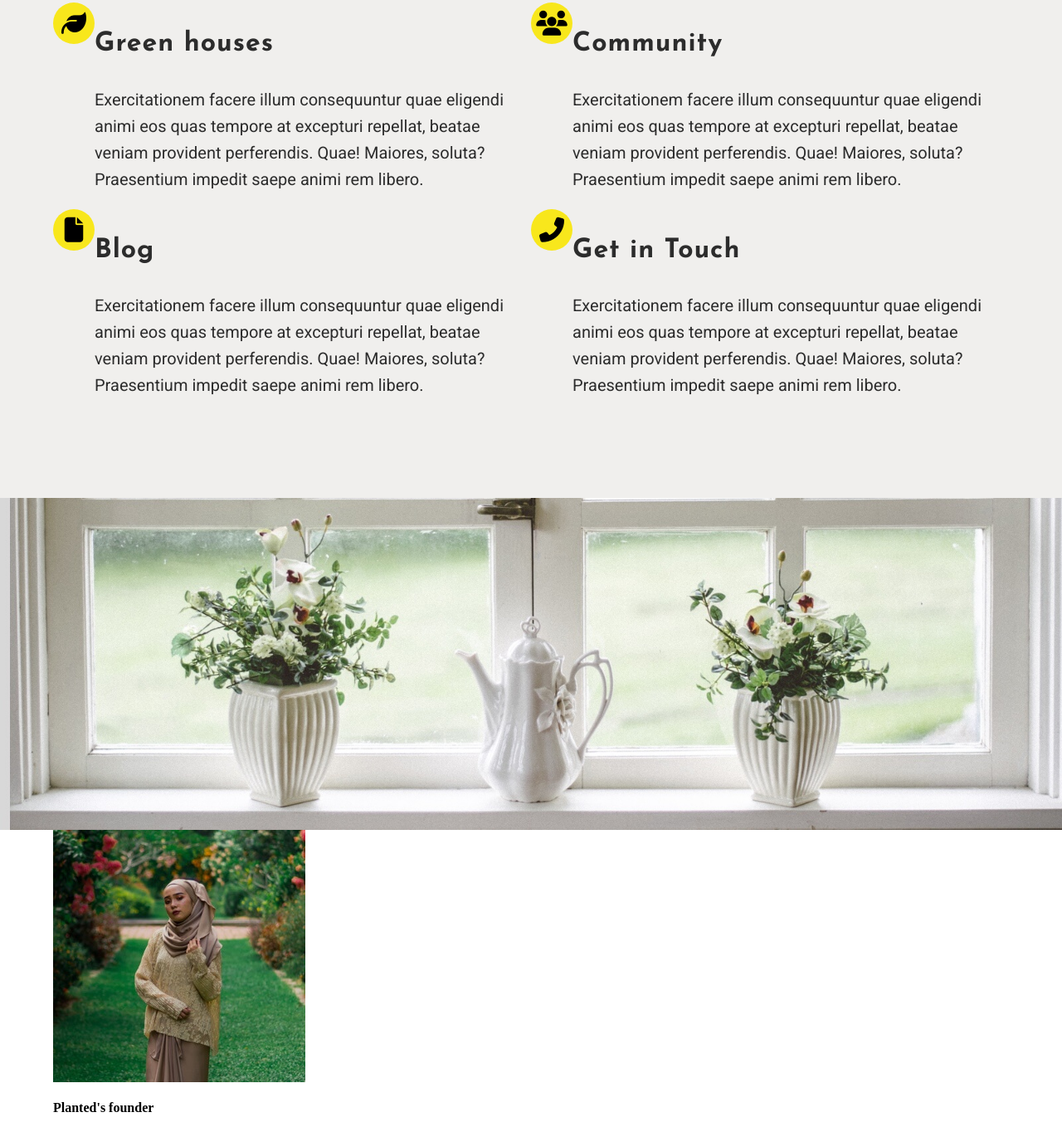
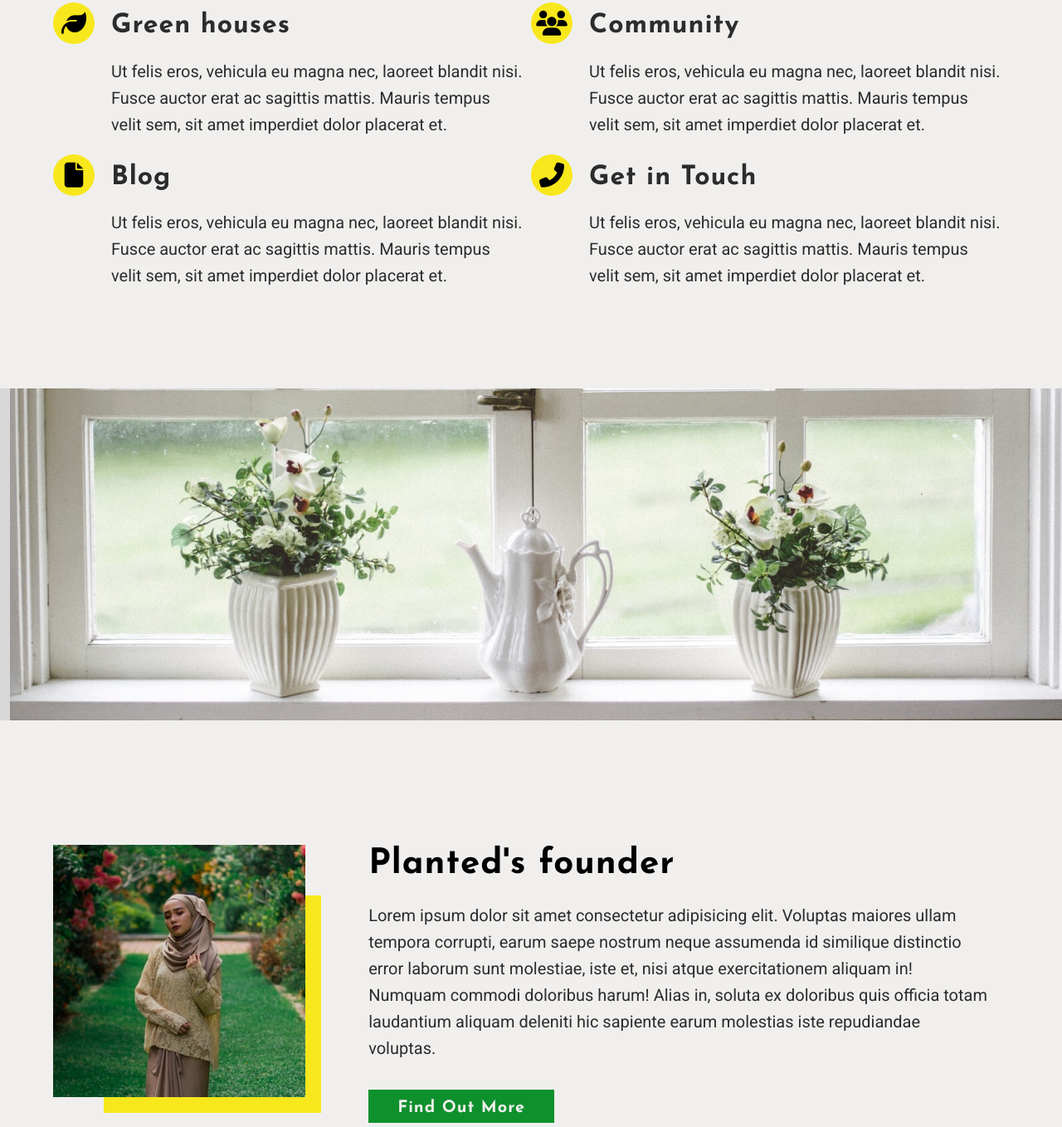
Before and after one commit to briancharlesoreilly/planted, a plain HTML site: page index.html in a window 1280 px wide. Shown: the part 2482-3840 px from the top of the page at 83% size. Drawn offline with Linux system fonts and the light colour scheme.

Commit message:
style founder section and photo gallery on index

```diff
--- a/index.html
+++ b/index.html
@@ -75,7 +75,7 @@
             </div>
             <div class="icon-leaf-right">
               <h3>Green houses</h3>
-              <p>Exercitationem facere illum consequuntur quae eligendi animi eos quas tempore at excepturi repellat, beatae veniam provident perferendis. Quae! Maiores, soluta? Praesentium impedit saepe animi rem libero.</p>
+              <p>Ut felis eros, vehicula eu magna nec, laoreet blandit nisi. Fusce auctor erat ac sagittis mattis. Mauris tempus velit sem, sit amet imperdiet dolor placerat et.</p>
             </div>
           </div>
           <div class="community">
@@ -84,7 +84,7 @@
             </div>
             <div class="community-right">
               <h3>Community</h3>
-              <p>Exercitationem facere illum consequuntur quae eligendi animi eos quas tempore at excepturi repellat, beatae veniam provident perferendis. Quae! Maiores, soluta? Praesentium impedit saepe animi rem libero.</p>
+              <p>Ut felis eros, vehicula eu magna nec, laoreet blandit nisi. Fusce auctor erat ac sagittis mattis. Mauris tempus velit sem, sit amet imperdiet dolor placerat et.</p>
             </div>
           </div>
           <div class="blog">
@@ -93,7 +93,7 @@
             </div>
             <div class="blog-right">
               <h3>Blog</h3>
-              <p>Exercitationem facere illum consequuntur quae eligendi animi eos quas tempore at excepturi repellat, beatae veniam provident perferendis. Quae! Maiores, soluta? Praesentium impedit saepe animi rem libero.</p>
+              <p>Ut felis eros, vehicula eu magna nec, laoreet blandit nisi. Fusce auctor erat ac sagittis mattis. Mauris tempus velit sem, sit amet imperdiet dolor placerat et.</p>
             </div>
           </div>
           <div class="contact">
@@ -102,7 +102,7 @@
             </div>
             <div class="contact-right">
               <h3>Get in Touch</h3>
-              <p>Exercitationem facere illum consequuntur quae eligendi animi eos quas tempore at excepturi repellat, beatae veniam provident perferendis. Quae! Maiores, soluta? Praesentium impedit saepe animi rem libero.</p>
+              <p>Ut felis eros, vehicula eu magna nec, laoreet blandit nisi. Fusce auctor erat ac sagittis mattis. Mauris tempus velit sem, sit amet imperdiet dolor placerat et.</p>
             </div>
           </div>
         </div>
@@ -119,10 +119,14 @@
         <div class="founder-flex">
           <div class="founder-img-container">
             <img src="./assets/founder.jpg" alt="the founder of planted in a garden framed on either side by tall bushes with red flowers blooming">
+          </div>
+
+          <div class="founder-info">
             <h4>Planted's founder</h4>
             <p>Lorem ipsum dolor sit amet consectetur adipisicing elit. Voluptas maiores ullam tempora corrupti, earum saepe nostrum neque assumenda id similique distinctio error laborum sunt molestiae, iste et, nisi atque exercitationem aliquam in! Numquam commodi doloribus harum! Alias in, soluta ex doloribus quis officia totam laudantium aliquam deleniti hic sapiente earum molestias iste repudiandae voluptas.</p>
             <a href="#" class="button-link">Find Out More</a>
           </div>
+
         </div>
       </div> <!-- .founder .wrapper ENDS -->
     </section> <!-- .founder section ENDS -->
--- a/styles/sass/partials/_base-styles.scss
+++ b/styles/sass/partials/_base-styles.scss
@@ -41,6 +41,9 @@ img {max-width: 100%; height: auto; display: block;}
   align-content: center;
 }
 
+// below is the css for the accent bottom-right box shadow effect
+// box-shadow: 40px 40px 0px -21px $primary-accent;
+
 .fa-solid {
   background-color: $primary-accent;
   font-size: 3rem;
--- a/styles/sass/partials/_sections.scss
+++ b/styles/sass/partials/_sections.scss
@@ -28,6 +28,7 @@
     position: relative;
     margin-top: 400px;
     margin-bottom: 400px;
+    // check back with below, not sure why there
     // width: 100%;
     // max-width: 1400px;
 
@@ -86,6 +87,17 @@
     display: flex;
   }
 
+  .icon-leaf-right,
+  .community-right,
+  .blog-right,
+  .contact-right {
+    padding: 10px 10px 0 20px;
+  }
+
+  h3 {
+    margin: 0;
+  }
+
 }
 
 // MID-BG IMAGE BLEED //
@@ -101,3 +113,55 @@
     width: 100%;
   }
 }
+
+//   FOUNDER SECTION   //
+//*********************//
+
+.founder {
+  background-color: $primary;
+}
+
+.founder-flex {
+  display: flex;
+  padding: 150px 0 100px 0;
+
+  .founder-img-container {
+    width: 33%;
+
+    img {
+      box-shadow: 40px 40px 0px -21px $primary-accent;
+    }
+  }
+
+  .founder-info {
+    width: 65%;
+
+    p {
+      margin-bottom: 40px;
+    }
+  }
+
+  h4 {
+    margin: 0;
+  }
+}
+
+// PHOTO GALLERY SECTION //
+//***********************//
+
+.photo-gallery-flex {
+  display: flex;
+  padding: 100px 0;
+  justify-content: space-between;
+
+  div {
+    width: 32%;
+
+    img:hover,
+    img:focus {
+      box-shadow: 40px 40px 0px -21px $primary-accent;
+    }
+  }
+}
+
+// FOR FRIDAY ****** change the gallery img into an UL with LI its more semantically proper ******
--- a/styles/sass/partials/_typography.scss
+++ b/styles/sass/partials/_typography.scss
@@ -16,6 +16,8 @@ body {
   // setting default body font size to 16px
   font-size: 1.6rem;
 }
+
+// h1 reference = "Planted Invitation" - index.html
 h1 {
   font-size: 16.6rem;
   font-family: $heading-font;
@@ -26,6 +28,8 @@ h1 {
   color: $primary-accent;
   display: block;
 }
+
+// h2 reference = "What is Planeted" - index.html
 h2 {
   font-family: $heading-font;
   font-size: 5.63rem;
@@ -34,12 +38,22 @@ h2 {
   color: $primary-text;
   margin: 0;
 }
+
+// h3 reference = "green houses, community" etc - index.html
 h3 {
   font-family: $heading-font;
   font-size: 3.2rem;
   font-weight: 700;
   letter-spacing: 0.1rem;
   color: $primary-text;
+}
+
+// h4 reference = "Planted's Founder" founder section - index.html
+h4 {
+  font-family: $heading-font;
+  font-size: 4.2rem;
+  font-weight: 700;
+  letter-spacing: 0.1rem;
 }
 
 // style h2, h3, h4,
```
Also changed, not shown: styles/styles.css.
